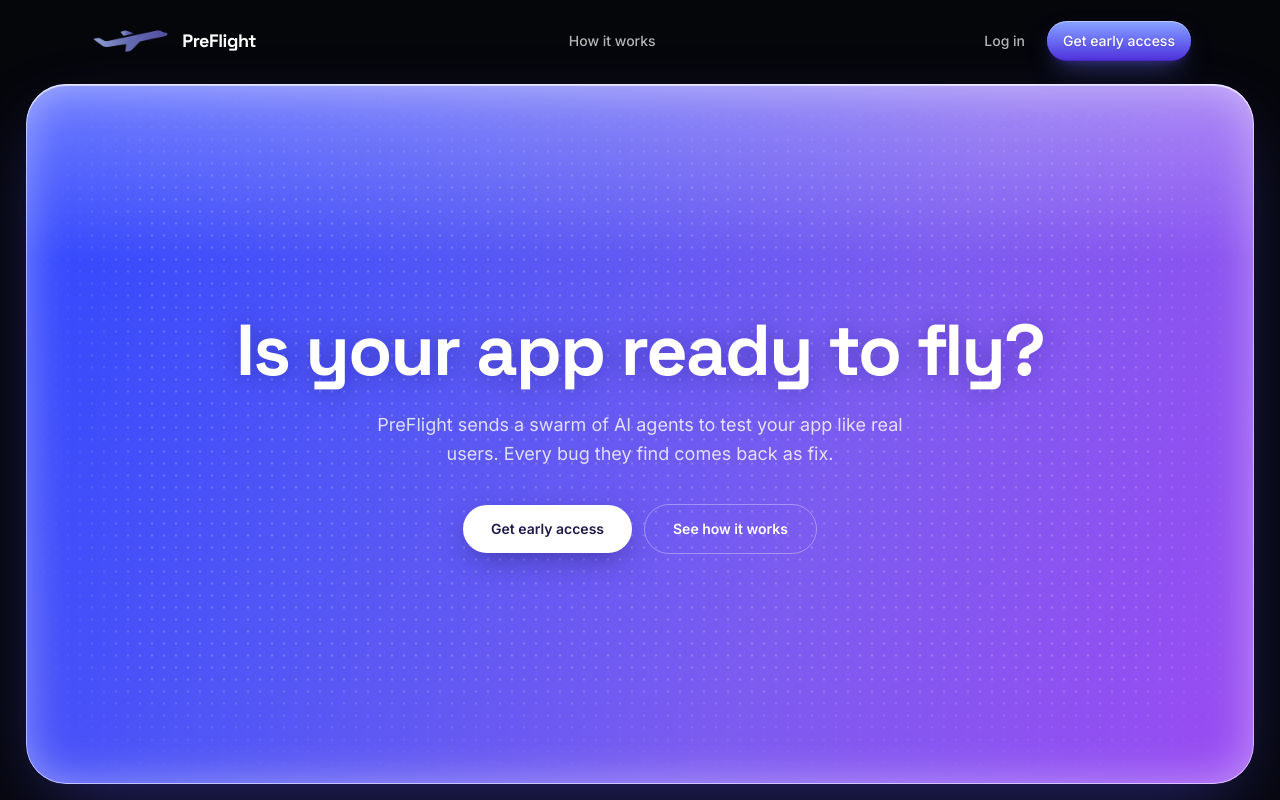
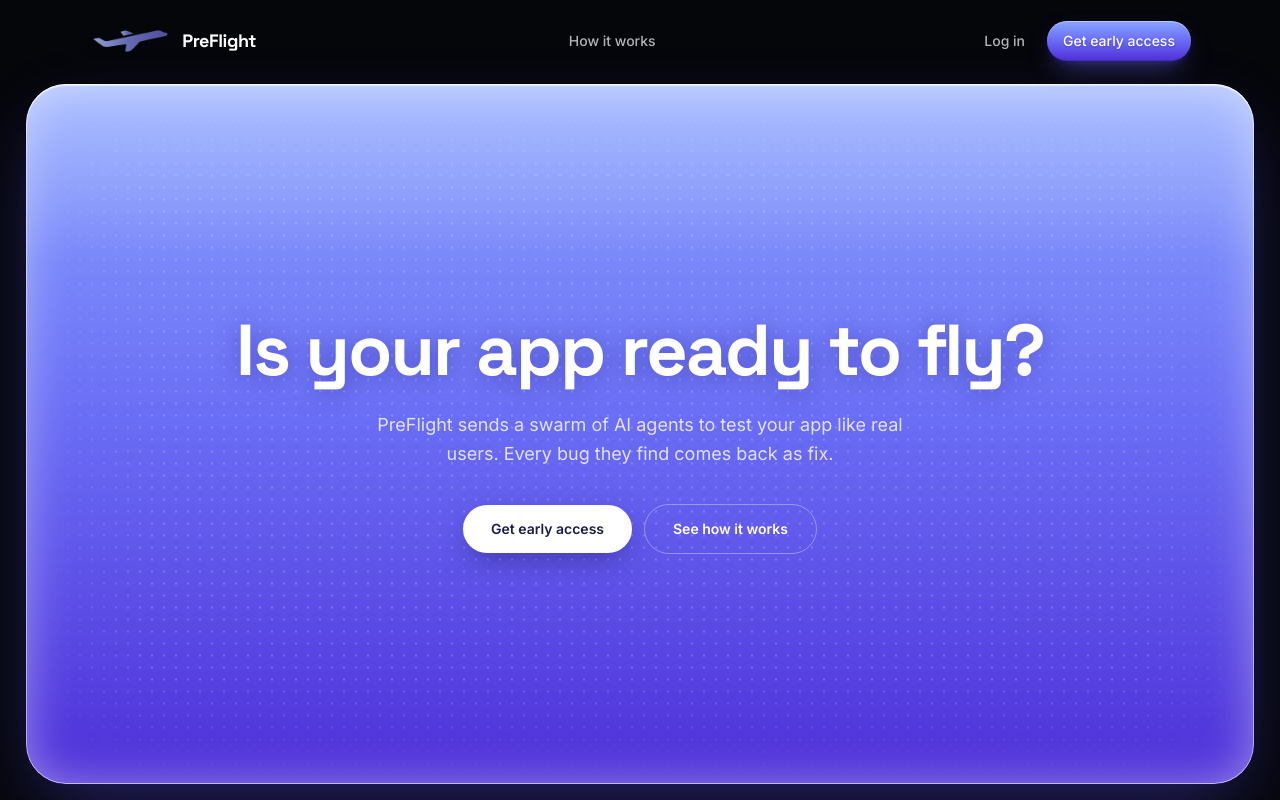
Before and after one commit to James-Software/Preflight, a Next.js app: page / in a window 1280 px wide. Shown: the top 800 px of the page. Built offline with nearby package versions, Linux system fonts and the light colour scheme; no server answers.

Commit message:
Landing: bubble uses the btn-gradient stops

```diff
--- a/components/Hero.tsx
+++ b/components/Hero.tsx
@@ -11,7 +11,7 @@ import Nav, { type NavUser } from "./Nav";
 /* ------------------------------------------------------------------ */
 
 const BUBBLE_GRADIENT =
-  "linear-gradient(115deg, #2f46ff 0%, #5457f5 34%, #7c5cf0 64%, #9a4bf2 100%)";
+  "linear-gradient(180deg, #8aa5ff 0%, #6a6df5 48%, #4e2fd8 100%)";
 
 const DOT_TEXTURE =
   "radial-gradient(rgba(255,255,255,0.20) 1.2px, transparent 1.3px)";
```
